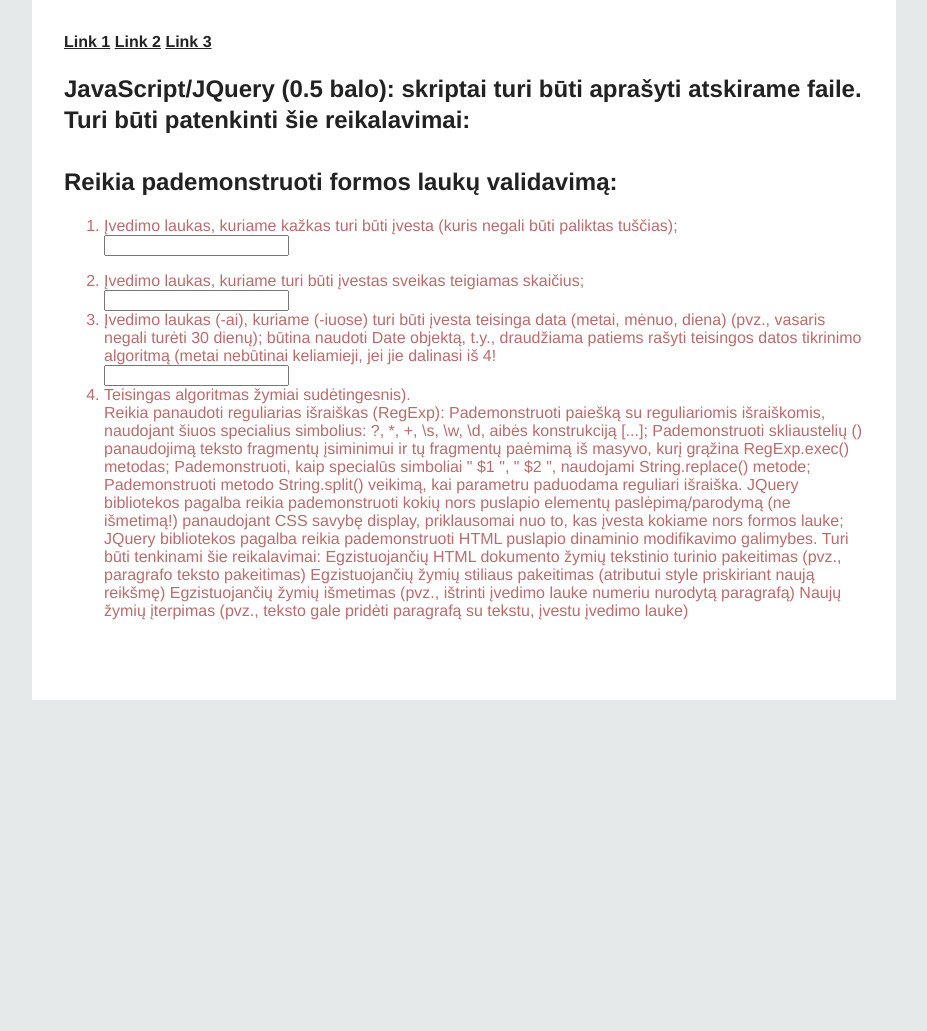
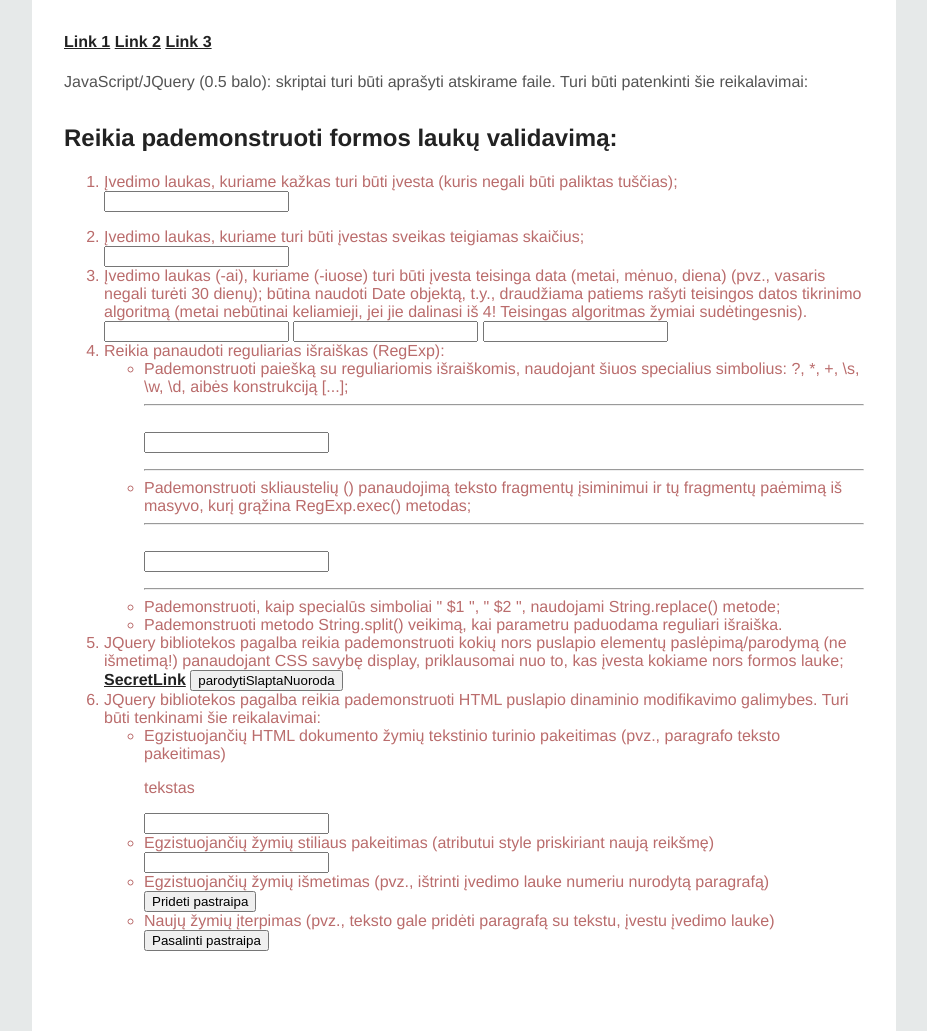
Before and after one commit to 4evrthng/MIF, a plain HTML site: page IT/4/link1.html in a window 1280 px wide. Shown: the whole page, without its empty margins (176-1103 px from the left). Before the commit the page ends 800 px from the top, so only its background shows below. Drawn offline with nearby package versions, Linux system fonts and the light colour scheme.

Commit message:
4as 2 dalis

```diff
--- a/IT/4/link1.html
+++ b/IT/4/link1.html
@@ -8,31 +8,9 @@
             @import url("print.css") print
         </style>
         <meta charset="utf-8">
-        <script src="http://code.jquery.com/jquery-1.11.0.min.js"></script>
-        <script>
-        function pirma()
-        {
-           if ($("#vardas").val() === "")
-           {
-            console.log("Reikia ka nors ivesti");
-           }
-        }
+        <script type="text/javascript" src="https://code.jquery.com/jquery-1.11.1.min.js">          </script>
+ 	<script type="text/javascript" src="script.js"></script>
 
-        function antra()
-        {
-           if (!isNaN($("#vardas2").val()))
-           {
-            console.log("reikia ivesti skaiciu");
-           }
-        }
-
-        function checkDate(yearStr, monthStr, dayStr)
-            {
-
-            }
-
-
-    </script>
     </head>
 
     <body>
@@ -41,7 +19,7 @@
     <a href ="index.html">Link 1</a> <a href ="">Link 2</a> <a href ="">Link 3 </a>
     </header>
     <article>
-       <h1>
+       <h1></h1>
        <form name="formosPavadinimas">
     JavaScript/JQuery (0.5 balo): skriptai turi būti aprašyti atskirame faile. Turi būti patenkinti šie reikalavimai:</h1>
         <h2>Reikia pademonstruoti formos laukų validavimą:</h2>
@@ -49,25 +27,52 @@
         <p>
 
             <li>Įvedimo laukas, kuriame kažkas turi būti įvesta (kuris negali būti paliktas tuščias);</li>
-           <input type ="text"  onblur= "pirma()" id ="vardas2"/>
+           <input type ="text"  onblur= "neTuscia()" name ="tuscias"/>
            </p>
 <li>Įvedimo laukas, kuriame turi būti įvestas sveikas teigiamas skaičius;</li>
-     <input type ="text"  onblur= "antra()" id ="vardas"/>
-<li>Įvedimo laukas (-ai), kuriame (-iuose) turi būti įvesta teisinga data (metai, mėnuo, diena) (pvz., vasaris negali turėti 30 dienų); būtina naudoti Date objektą, t.y., draudžiama patiems rašyti teisingos datos tikrinimo algoritmą (metai nebūtinai keliamieji, jei jie dalinasi iš 4!</li>
-               <input type ="text"  onblur= "antra()" id ="vardas"/>
-<li>Teisingas algoritmas žymiai sudėtingesnis).</li>
+     <input type ="text"  onblur= "arSkaicius()" name ="skaicius"/>
+<li>Įvedimo laukas (-ai), kuriame (-iuose) turi būti įvesta teisinga data (metai, mėnuo, diena) (pvz., vasaris negali turėti 30 dienų); būtina naudoti Date objektą, t.y., draudžiama patiems rašyti teisingos datos tikrinimo algoritmą (metai nebūtinai keliamieji, jei jie dalinasi iš 4! Teisingas algoritmas žymiai sudėtingesnis).</li>
+            <input type="text" name="metai" onblur="arData()"/>
+            <input type="text" name="menuo" onblur="arData()"/>
+            <input type="text" name="diena" onblur="arData()"/>
+<li>
 Reikia panaudoti reguliarias išraiškas (RegExp):
-Pademonstruoti paiešką su reguliariomis išraiškomis, naudojant šiuos specialius simbolius: ?, *, +, \s, \w, \d, aibės konstrukciją [...];
-Pademonstruoti skliaustelių () panaudojimą teksto fragmentų įsiminimui ir tų fragmentų paėmimą iš masyvo, kurį grąžina RegExp.exec() metodas;
-Pademonstruoti, kaip specialūs simboliai " $1 ", " $2 ", naudojami String.replace() metode;
-Pademonstruoti metodo String.split() veikimą, kai parametru paduodama reguliari išraiška.
-JQuery bibliotekos pagalba reikia pademonstruoti kokių nors puslapio elementų paslėpimą/parodymą (ne išmetimą!) panaudojant CSS savybę display, priklausomai nuo to, kas įvesta kokiame nors formos lauke;
-JQuery bibliotekos pagalba reikia pademonstruoti HTML puslapio dinaminio modifikavimo galimybes. Turi būti tenkinami šie reikalavimai:
-Egzistuojančių HTML dokumento žymių tekstinio turinio pakeitimas (pvz., paragrafo teksto pakeitimas)
-Egzistuojančių žymių stiliaus pakeitimas (atributui style priskiriant naują reikšmę)
-Egzistuojančių žymių išmetimas (pvz., ištrinti įvedimo lauke numeriu nurodytą paragrafą)
-Naujų žymių įterpimas (pvz., teksto gale pridėti paragrafą su tekstu, įvestu įvedimo lauke)
+    <ul>
+<li>Pademonstruoti paiešką su reguliariomis išraiškomis, naudojant šiuos specialius simbolius: ?, *, +, \s, \w, \d, aibės konstrukciją [...];</li>
+		<hr>
+			<br>  <input type="text" name="RegThing" onblur="doRegThing()"/>
+			<p id ="regPastraipa">
+		</p>
+		<hr>
+<li>Pademonstruoti skliaustelių () panaudojimą teksto fragmentų įsiminimui ir tų fragmentų paėmimą iš masyvo, kurį grąžina RegExp.exec() metodas;</li>
+		<hr>
+			<br>  <input type="text" name="RegThing2" onblur="doRegThing2()"/>
+			<p id ="regPastraipa2">
+		</p>
+		<hr>
+<li>Pademonstruoti, kaip specialūs simboliai " $1 ", " $2 ", naudojami String.replace() metode;</li>
+<li>Pademonstruoti metodo String.split() veikimą, kai parametru paduodama reguliari išraiška.</li></ul></li>
+
+<li>JQuery bibliotekos pagalba reikia pademonstruoti kokių nors puslapio elementų paslėpimą/parodymą (ne išmetimą!) panaudojant CSS savybę display, priklausomai nuo to, kas įvesta kokiame nors formos lauke;
+</li>
+			   <a href="http://google.com" id = "secretLink">SecretLink</a>
+			   <button onCLick="event.preventDefault();parodytiPaslepti()">parodytiSlaptaNuoroda</button>
+
+<li>JQuery bibliotekos pagalba reikia pademonstruoti HTML puslapio dinaminio modifikavimo galimybes. Turi būti tenkinami šie reikalavimai:
+    <ul>
+<li>Egzistuojančių HTML dokumento žymių tekstinio turinio pakeitimas (pvz., paragrafo teksto pakeitimas)</li>
+<p id = "pastraipaTekstui"> tekstas</p>
+<input type="text" name="pastraipa" onblur="iveskPastraipa()"/>
+
+<li>Egzistuojančių žymių stiliaus pakeitimas (atributui style priskiriant naują reikšmę)</li>
+<input type="text" name="spalva" onblur="pastraiposSpalva()"/>
+<li>Egzistuojančių žymių išmetimas (pvz., ištrinti įvedimo lauke numeriu nurodytą paragrafą)</li>
+<button onCLick="event.preventDefault();pridetiPastraipa()">Prideti pastraipa</button>
+<li>Naujų žymių įterpimas (pvz., teksto gale pridėti paragrafą su tekstu, įvestu įvedimo lauke)</li>
+<button onCLick="event.preventDefault();istrintiPastraipa()">Pasalinti pastraipa</button>
+</ul></li>
         </ol>
+           </form>
            </article>
 
     </body>
--- /dev/null
+++ b/IT/4/script.js
@@ -0,0 +1,68 @@
+function neTuscia() {
+    if ($('input[name=tuscias]').val() == "") {
+        alert ("nevalidus, iveskite ka nors i pirma lauka");
+    }
+}
+
+function arSkaicius() {
+    if (isNaN($('input[name=skaicius]').val())) {
+        alert ("nevalidus, iveskite skaiciu i antra lauka");
+    }
+}
+function arData() {
+    var metai = $('input[name=metai]').val();
+    var menuo = $('input[name=menuo]').val();
+    var diena = $('input[name=diena]').val();
+
+
+    if (metai==""||menuo==""||diena=="") {
+        console.log("Iveskite visus duomenis");
+    }
+    else if (isNaN(metai)||isNaN(menuo)||isNaN(diena)) {
+       alert ("blogai ivesti duomenis");
+    }
+    else if (menuo<1||menuo>12) {
+        alert ("neteisingai ivestas menuo");
+
+    }
+    else {
+        var data = new Date(metai, menuo, diena);
+        if (data.getDate() != diena) {
+            alert ("Neteisingai ivesta diena");
+        }
+    }
+
+}
+
+function doRegThing(){
+	pattern1 = /zodis?/;
+	pattern2 = /^zodis*$/;
+	pattern3 = /^zo+dis$/;
+	pattern4 = /^zo\sdis$/;
+	pattern5 = /^zo\wdis$/;
+	pattern6 = /^zo\ddis$/;
+	pattern7 = /^zod [a-z] is$/;
+
+	document.getElementById("regPastraipa").innerHTML = "<br>? "+pattern1.test($('input[name=RegThing]').val())+"<br>*  "+pattern2.test($('input[name=RegThing]').val())+"<br>+ "+pattern3.test($('input[name=RegThing]').val())+"<br>\s  "+pattern4.test($('input[name=RegThing]').val())+"<br>\w  "+pattern5.test($('input[name=RegThing]').val())+"<br>\d  "+pattern6.test($('input[name=RegThing]').val())+"<br> [...] "+pattern7.test($('input[name=RegThing]').val());
+}
+
+function doRegThing2(){
+	pattern1 = /(zo)+dis/;
+	pattern2 = /(zo)d(is)/;
+	pattern3 = /\s*\;\s*/;
+	document.getElementById("regPastraipa2").innerHTML = "<br>RegExp.exec() "+pattern1.exec($('input[name=RegThing2]').val())+"<hr>"+($('input[name=RegThing2]').val()).replace(pattern2,"$2$1")+"<hr>"+($('input[name=RegThing2]').val()).split(pattern3);
+}
+
+function iveskPastraipa() {
+	document.getElementById("pastraipaTekstui").innerHTML = $('input[name=pastraipa]').val();
+}
+
+function pastraiposSpalva() {
+	document.getElementById("pastraipaTekstui").style.color = $('input[name=spalva]').val();
+}
+function pridetiPastraipa(){
+		$('body').append('<p> pastraipa prideta</p>');
+	}
+function istrintiPastraipa(){
+		$('p').last().remove();
+	}
```
Also changed, not shown: IT/4/index.html (+2 -1 lines).
